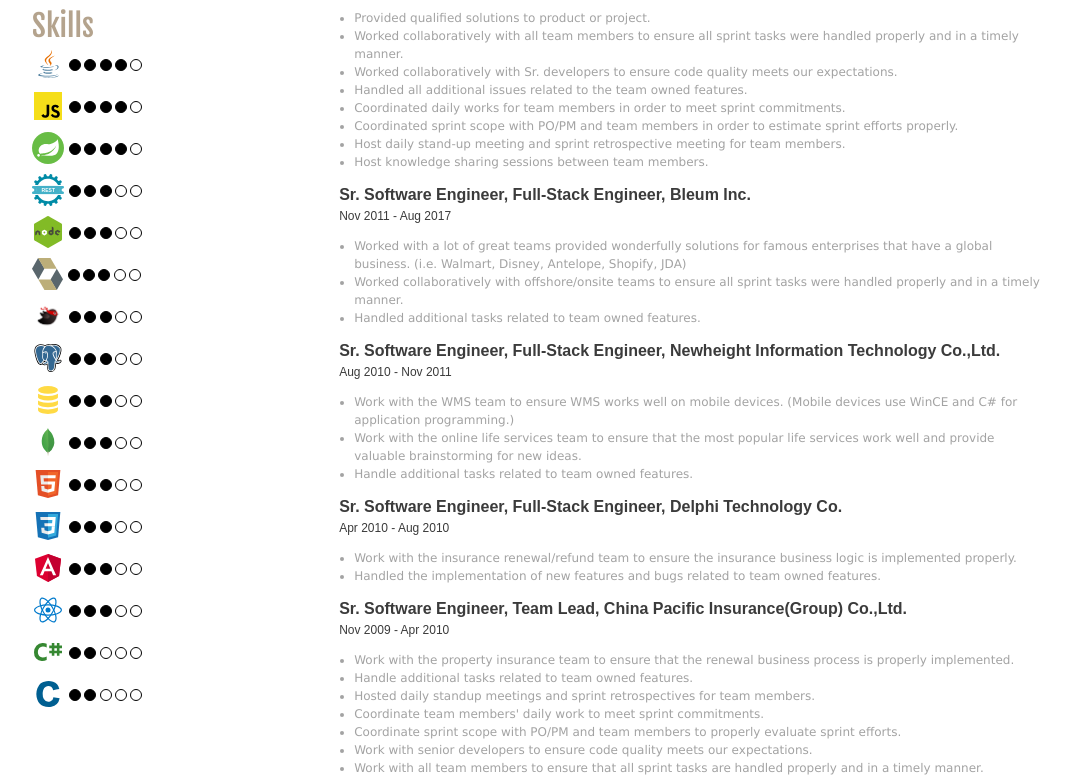
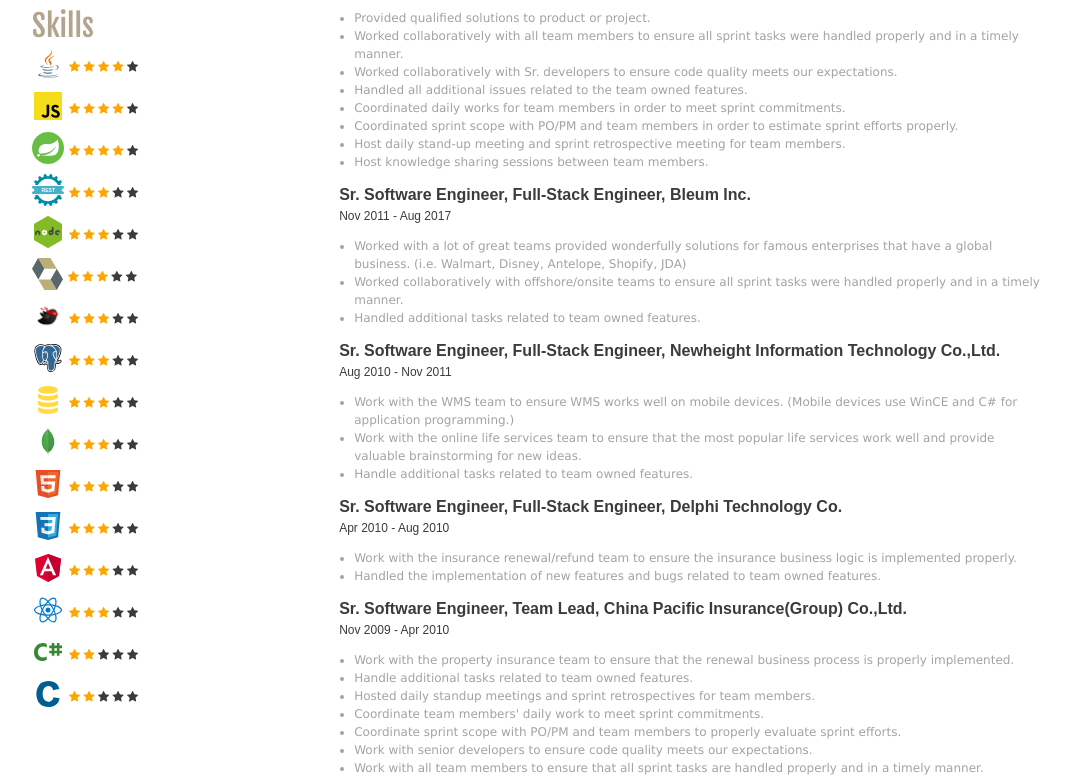
Before and after one commit to supperpandababy/supperpandababy.github.io, a plain HTML site: page index.html in a window 1280 px wide. Shown: the part 447-1227 px from the top of the page, without its empty margins (101-1171 px from the left). Drawn offline with Linux system fonts and the light colour scheme.

Commit message:
Used FontAwesome.

```diff
--- a/css/index.css
+++ b/css/index.css
@@ -261,6 +261,10 @@ ul {
   margin-left: 5px;
 }
 
+.checked {
+  color: orange;
+}
+
 .dot {
   height: 10px;
   width: 10px;
--- a/index.html
+++ b/index.html
@@ -4,6 +4,7 @@
     <meta name="viewport" content="width=device-width, initial-scale=1.0">
     <link type="text/css" rel="stylesheet" href="./css/index.css" >
     <link href="https://fonts.googleapis.com/css?family=Fjalla+One" rel="stylesheet">
+    <link href="https://cdnjs.cloudflare.com/ajax/libs/font-awesome/4.7.0/css/font-awesome.min.css" rel="stylesheet">
   </head>
   <body>
     <header id="primary">
@@ -41,176 +42,176 @@
               <!-- <div class="skill-title">java</div> -->
               <img src="./images/java_icon.svg" class="skill-type">
               <div class="skill-point">
-                <span class="dot"></span>
-                <span class="dot"></span>
-                <span class="dot"></span>
-                <span class="dot"></span>
-                <span class="empty-dot"></span>
+                <span class="fa fa-star checked"></span>
+                <span class="fa fa-star checked"></span>
+                <span class="fa fa-star checked"></span>
+                <span class="fa fa-star checked"></span>
+                <span class="fa fa-star"></span>
               </div>
             </div>
             <div class="skill-item">
               <!-- <div class="skill-title">javascript</div> -->
               <img src="./images/javascript_icon.svg" class="skill-type">
               <div class="skill-point">
-                <span class="dot"></span>
-                <span class="dot"></span>
-                <span class="dot"></span>
-                <span class="dot"></span>
-                <span class="empty-dot"></span>
+                <span class="fa fa-star checked"></span>
+                <span class="fa fa-star checked"></span>
+                <span class="fa fa-star checked"></span>
+                <span class="fa fa-star checked"></span>
+                <span class="fa fa-star"></span>
               </div>
             </div>
             <div class="skill-item">
               <!-- <div class="skill-title">spring framework</div> -->
               <img src="./images/spring_framework_icon.svg" class="skill-type">
               <div class="skill-point">
-                <span class="dot"></span>
-                <span class="dot"></span>
-                <span class="dot"></span>
-                <span class="dot"></span>
-                <span class="empty-dot"></span>
+                <span class="fa fa-star checked"></span>
+                <span class="fa fa-star checked"></span>
+                <span class="fa fa-star checked"></span>
+                <span class="fa fa-star checked"></span>
+                <span class="fa fa-star"></span>
               </div>
             </div>
             <div class="skill-item">
               <!-- <div class="skill-title">RESTful WebServices</div> -->
               <img src="./images/rest_api_icon.svg" class="skill-type">
               <div class="skill-point">
-                <span class="dot"></span>
-                <span class="dot"></span>
-                <span class="dot"></span>
-                <span class="empty-dot"></span>
-                <span class="empty-dot"></span>
+                <span class="fa fa-star checked"></span>
+                <span class="fa fa-star checked"></span>
+                <span class="fa fa-star checked"></span>
+                <span class="fa fa-star"></span>
+                <span class="fa fa-star"></span>
               </div>
             </div>
             <div class="skill-item">
               <!-- <div class="skill-title">nodeJS</div> -->
               <img src="./images/nodejs_icon.svg" class="skill-type">
               <div class="skill-point">
-                <span class="dot"></span>
-                <span class="dot"></span>
-                <span class="dot"></span>
-                <span class="empty-dot"></span>
-                <span class="empty-dot"></span>
+                <span class="fa fa-star checked"></span>
+                <span class="fa fa-star checked"></span>
+                <span class="fa fa-star checked"></span>
+                <span class="fa fa-star"></span>
+                <span class="fa fa-star"></span>
               </div>
             </div>
             <div class="skill-item">
               <!-- <div class="skill-title">hibernate</div> -->
               <img src="./images/hibernate_icon.svg" class="skill-type">
               <div class="skill-point">
-                <span class="dot"></span>
-                <span class="dot"></span>
-                <span class="dot"></span>
-                <span class="empty-dot"></span>
-                <span class="empty-dot"></span>
+                <span class="fa fa-star checked"></span>
+                <span class="fa fa-star checked"></span>
+                <span class="fa fa-star checked"></span>
+                <span class="fa fa-star"></span>
+                <span class="fa fa-star"></span>
               </div>
             </div>
             <div class="skill-item">
               <!-- <div class="skill-title">myBatis</div> -->
               <img src="./images/mybatis_icon.png" class="skill-type">
               <div class="skill-point">
-                <span class="dot"></span>
-                <span class="dot"></span>
-                <span class="dot"></span>
-                <span class="empty-dot"></span>
-                <span class="empty-dot"></span>
+                <span class="fa fa-star checked"></span>
+                <span class="fa fa-star checked"></span>
+                <span class="fa fa-star checked"></span>
+                <span class="fa fa-star"></span>
+                <span class="fa fa-star"></span>
               </div>
             </div>
             <div class="skill-item">
               <!-- <div class="skill-title">postgreSQL</div> -->
               <img src="./images/pgsql_icon.svg" class="skill-type">
               <div class="skill-point">
-                <span class="dot"></span>
-                <span class="dot"></span>
-                <span class="dot"></span>
-                <span class="empty-dot"></span>
-                <span class="empty-dot"></span>
+                <span class="fa fa-star checked"></span>
+                <span class="fa fa-star checked"></span>
+                <span class="fa fa-star checked"></span>
+                <span class="fa fa-star"></span>
+                <span class="fa fa-star"></span>
               </div>
             </div>
             <div class="skill-item">
               <!-- <div class="skill-title">SQL</div> -->
               <img src="./images/sql_icon.svg" class="skill-type">
               <div class="skill-point">
-                <span class="dot"></span>
-                <span class="dot"></span>
-                <span class="dot"></span>
-                <span class="empty-dot"></span>
-                <span class="empty-dot"></span>
+                <span class="fa fa-star checked"></span>
+                <span class="fa fa-star checked"></span>
+                <span class="fa fa-star checked"></span>
+                <span class="fa fa-star"></span>
+                <span class="fa fa-star"></span>
               </div>
             </div>
             <div class="skill-item">
               <!-- <div class="skill-title">mongoDB</div> -->
               <img src="./images/mongo_icon.svg" class="skill-type">
               <div class="skill-point">
-                <span class="dot"></span>
-                <span class="dot"></span>
-                <span class="dot"></span>
-                <span class="empty-dot"></span>
-                <span class="empty-dot"></span>
+                <span class="fa fa-star checked"></span>
+                <span class="fa fa-star checked"></span>
+                <span class="fa fa-star checked"></span>
+                <span class="fa fa-star"></span>
+                <span class="fa fa-star"></span>
               </div>
             </div>
             <div class="skill-item">
               <!-- <div class="skill-title">HTML5</div> -->
               <img src="./images/html5_icon.svg" class="skill-type">
               <div class="skill-point">
-                <span class="dot"></span>
-                <span class="dot"></span>
-                <span class="dot"></span>
-                <span class="empty-dot"></span>
-                <span class="empty-dot"></span>
+                <span class="fa fa-star checked"></span>
+                <span class="fa fa-star checked"></span>
+                <span class="fa fa-star checked"></span>
+                <span class="fa fa-star"></span>
+                <span class="fa fa-star"></span>
               </div>
             </div>
             <div class="skill-item">
               <!-- <div class="skill-title">CSS3</div> -->
               <img src="./images/css3_icon.svg" class="skill-type">
               <div class="skill-point">
-                <span class="dot"></span>
-                <span class="dot"></span>
-                <span class="dot"></span>
-                <span class="empty-dot"></span>
-                <span class="empty-dot"></span>
+                <span class="fa fa-star checked"></span>
+                <span class="fa fa-star checked"></span>
+                <span class="fa fa-star checked"></span>
+                <span class="fa fa-star"></span>
+                <span class="fa fa-star"></span>
               </div>
             </div>
             <div class="skill-item">
               <!-- <div class="skill-title">AngularJS & React</div> -->
               <img src="./images/angular_icon.svg" class="skill-type">
               <div class="skill-point">
-                <span class="dot"></span>
-                <span class="dot"></span>
-                <span class="dot"></span>
-                <span class="empty-dot"></span>
-                <span class="empty-dot"></span>
+                <span class="fa fa-star checked"></span>
+                <span class="fa fa-star checked"></span>
+                <span class="fa fa-star checked"></span>
+                <span class="fa fa-star"></span>
+                <span class="fa fa-star"></span>
               </div>
             </div>
             <div class="skill-item">
               <!-- <div class="skill-title">AngularJS & React</div> -->
               <img src="./images/react_icon.svg" class="skill-type">
               <div class="skill-point">
-                <span class="dot"></span>
-                <span class="dot"></span>
-                <span class="dot"></span>
-                <span class="empty-dot"></span>
-                <span class="empty-dot"></span>
+                <span class="fa fa-star checked"></span>
+                <span class="fa fa-star checked"></span>
+                <span class="fa fa-star checked"></span>
+                <span class="fa fa-star"></span>
+                <span class="fa fa-star"></span>
               </div>
             </div>
             <div class="skill-item">
               <!-- <div class="skill-title">C#</div> -->
               <img src="./images/csharp_icon.svg" class="skill-type">
               <div class="skill-point">
-                <span class="dot"></span>
-                <span class="dot"></span>
-                <span class="empty-dot"></span>
-                <span class="empty-dot"></span>
-                <span class="empty-dot"></span>
+                <span class="fa fa-star checked"></span>
+                <span class="fa fa-star checked"></span>
+                <span class="fa fa-star"></span>
+                <span class="fa fa-star"></span>
+                <span class="fa fa-star"></span>
               </div>
             </div>
             <div class="skill-item">
               <!-- <div class="skill-title">C</div> -->
               <img src="./images/c_icon.svg" class="skill-type">
               <div class="skill-point">
-                <span class="dot"></span>
-                <span class="dot"></span>
-                <span class="empty-dot"></span>
-                <span class="empty-dot"></span>
-                <span class="empty-dot"></span>
+                <span class="fa fa-star checked"></span>
+                <span class="fa fa-star checked"></span>
+                <span class="fa fa-star"></span>
+                <span class="fa fa-star"></span>
+                <span class="fa fa-star"></span>
               </div>
             </div>
           </section>
```
